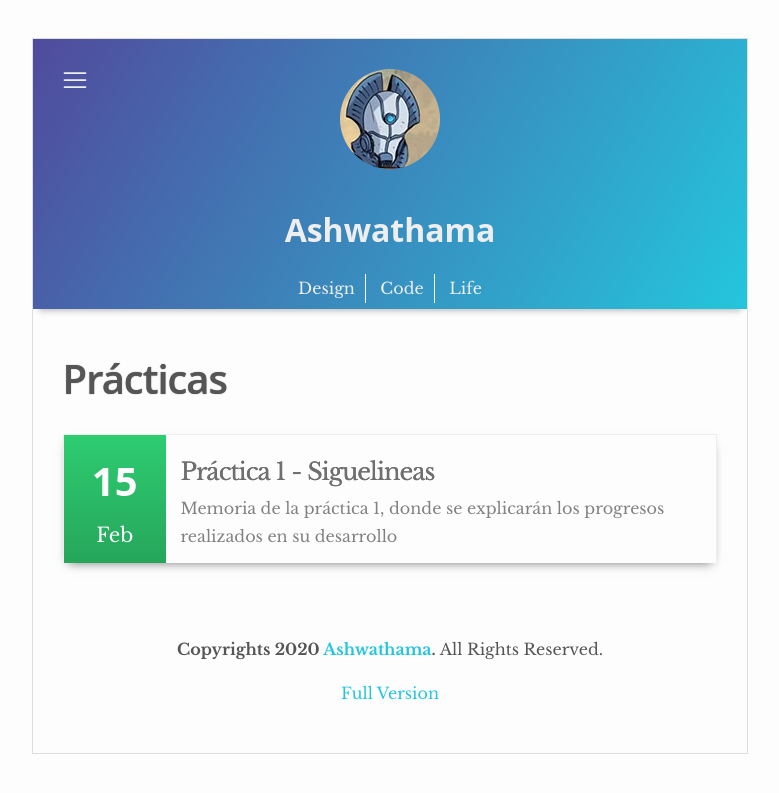
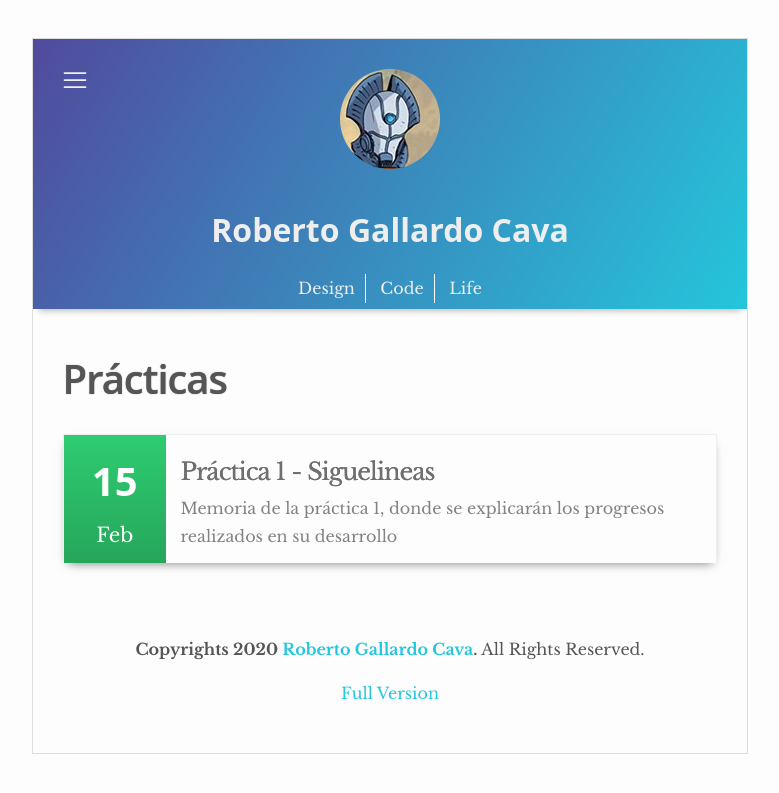
Before and after one commit to RoberG/MUVA-Robotica, a Jekyll site: the page built from index.html, in a window 1280 px wide. Shown: the top 793 px of the page, without its empty margins (250-1029 px from the left). Built offline with Jekyll 4.4.1, drawn with Linux system fonts in a browser that asks for light colours; part of the change alters nothing that is shown.

Commit message:
Update _config.yml

```diff
--- a/_config.yml
+++ b/_config.yml
@@ -6,7 +6,7 @@
 # 'jekyll serve'. If you change this file, please restart the server process.
 
 # Site settings
-title: Ashwathama
+title: Roberto Gallardo Cava
 description: > # this means to ignore newlines until "baseurl:"
  Ashwathama is a minimal website with an app like design. It also features card layouts for website elements.
 baseurl: "/MUVA-Robotica" # the subpath of your site, e.g. /blog
@@ -48,12 +48,10 @@ markdown: kramdown
 include: [_pages] # Includes files inside _pages directory [Do not remove this]
 
 author:
-  name: Ashwathama
+  name: Roberto Gallardo Cava
   image: ashwat.jpg # The author image will be shown on the header. Place this image in /images/ folder.
-  about: Ashwathama is a sage who wrote Mahabharatha. He is the son of Drona. He fought on the Kaurava side against the Pandavas. He put up a pretty good fight with mighty Bhima.
-  twitter: webjeda  # https://twitter.com/ is automatically added
-  facebook: webjeda # https://facebook.com/ is automatically added
-  email: hello@webjeda.com # mailto: is automatically added
+  about: Blog dónde quedarán reflejados los progresos realizados en la realización de las prácticas
+
 
 gems:
   - jekyll-seo-tag
```
